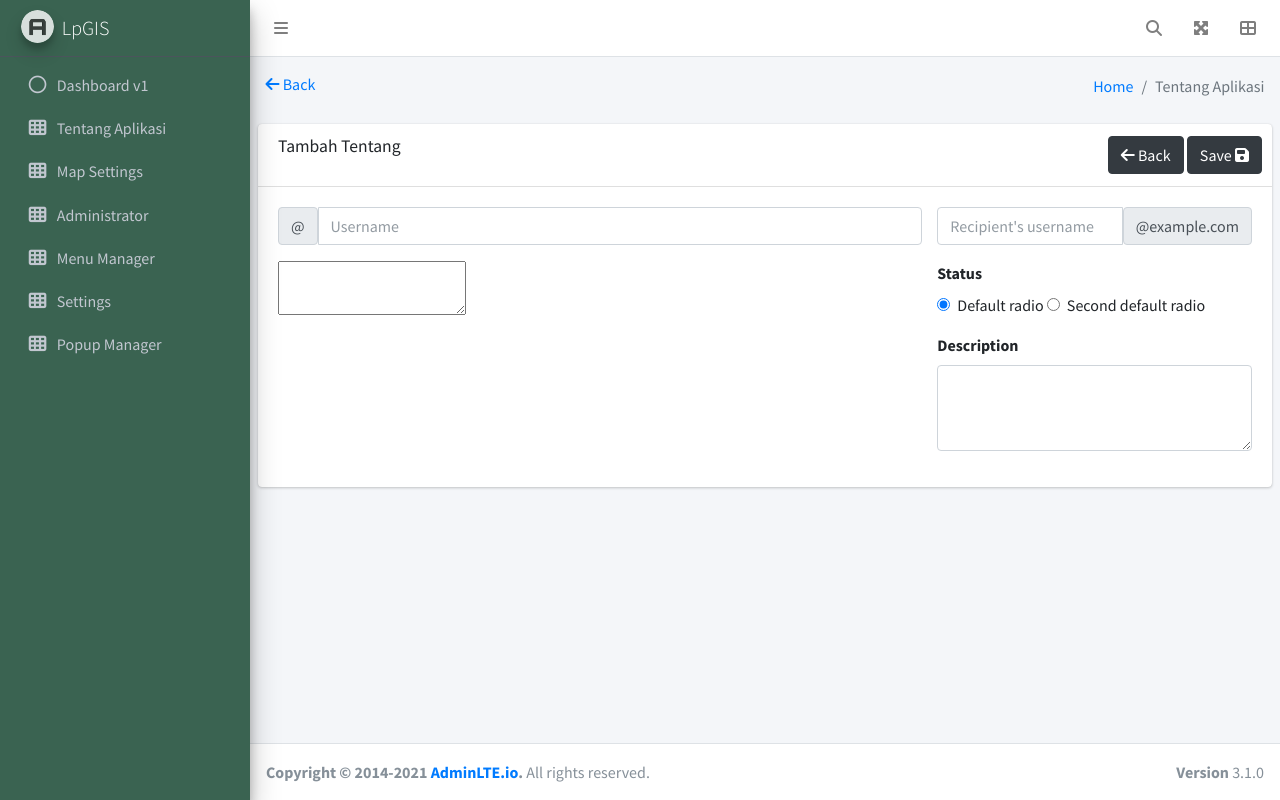
After one commit to afifhibatullahh/gis-web, a CodeIgniter 4 app: template app/Views/admin/tentang/add.php in a window 1280 px wide. The commit adds this page. Run offline with PHP 8.4 and a stand-in for CodeIgniter, Linux system fonts and the light colour scheme; the template is opened without the code that fills it, so the values that code supplies are empty; some libraries are stand-ins or nearby versions.

Commit message:
update tentang aplikasi

```diff
--- /dev/null
+++ b/app/Views/admin/tentang/add.php
@@ -0,0 +1,97 @@
+<?= $this->extend('layout/master'); ?>
+
+<?= $this->section('content'); ?>
+
+
+<!-- Content Wrapper. Contains page content -->
+<div class="content-wrapper">
+    <!-- Content Header (Page header) -->
+    <section class="content-header">
+        <div class="container-fluid">
+            <div class="row mb-2">
+                <div class="col-sm-6">
+                    <a href="/admin/tentang">
+                        <i class="fa-solid fa-arrow-left"></i>
+                        <h6 class="d-inline">Back</h6>
+                    </a>
+                </div>
+                <div class="col-sm-6">
+                    <ol class="breadcrumb float-sm-right">
+                        <li class="breadcrumb-item"><a href="#">Home</a></li>
+                        <li class="breadcrumb-item active">Tentang Aplikasi</li>
+                    </ol>
+                </div>
+            </div>
+        </div><!-- /.container-fluid -->
+    </section>
+
+    <!-- Main content -->
+    <section class="content">
+
+        <div class="card">
+            <div class="card-header">
+                <h3 class="card-title">Tambah Tentang</h3>
+                <div class="card-tools">
+                    <a href="/admin/tentang" class="btn btn-dark">
+                        <i class="fa-solid fa-arrow-left"></i>
+                        <p class="d-inline">
+                            Back
+                        </p>
+                    </a>
+                    <button href="/admin/tentang/add" class="btn btn-dark d-inline" type="submit" form="form">
+                        <p class="d-inline">
+                            Save
+                        </p>
+                        <i class="fas fa-save"></i>
+                    </button>
+                </div>
+            </div>
+
+            <!-- /.card-header -->
+            <div class="card-body">
+                <div class="row">
+                    <div class="col-12 col-lg-8">
+                        <div class="input-group mb-3">
+                            <span class="input-group-text" id="basic-addon1">@</span>
+                            <input type="text" class="form-control" placeholder="Username" aria-label="Username" aria-describedby="basic-addon1">
+                        </div>
+                        <textarea id="summernote">
+                        </textarea>
+                    </div>
+                    <div class="col-12 col-lg-4">
+                        <div class="input-group mb-3">
+                            <input type="text" class="form-control" placeholder="Recipient's username" aria-label="Recipient's username" aria-describedby="basic-addon2">
+                            <span class="input-group-text" id="basic-addon2">@example.com</span>
+                        </div>
+                        <label>Status</label>
+                        <div>
+                            <div class="form-check d-inline">
+                                <input class="form-check-input" type="radio" name="exampleRadios" id="exampleRadios1" value="option1" checked>
+                                <label class="form-check-label" for="exampleRadios1">
+                                    Default radio
+                                </label>
+                            </div>
+                            <div class="form-check d-inline">
+                                <input class="form-check-input" type="radio" name="exampleRadios" id="exampleRadios2" value="option2">
+                                <label class="form-check-label" for="exampleRadios2">
+                                    Second default radio
+                                </label>
+                            </div>
+                        </div>
+                        <div class="my-3">
+                            <label for="exampleFormControlTextarea1" class="form-label">Description</label>
+                            <textarea class="form-control" id="exampleFormControlTextarea1" rows="3"></textarea>
+                        </div>
+
+                    </div>
+                </div>
+            </div>
+            <!-- /.card-body -->
+        </div>
+
+    </section>
+    <!-- /.content -->
+</div>
+<!-- /.content-wrapper -->
+
+<?= $this->endSection(); ?>
--- a/app/Views/layout/master.php
+++ b/app/Views/layout/master.php
@@ -12,13 +12,22 @@
     <link href="https://fonts.googleapis.com/css2?family=Poppins:ital,wght@0,300;0,400;0,700;1,400&display=swap" rel="stylesheet">
     <!-- Font Awesome -->
     <link rel="stylesheet" href="../../plugins/fontawesome-free/css/all.min.css">
+    <link rel="stylesheet" href="https://cdnjs.cloudflare.com/ajax/libs/font-awesome/6.1.1/css/all.min.css" integrity="sha512-KfkfwYDsLkIlwQp6LFnl8zNdLGxu9YAA1QvwINks4PhcElQSvqcyVLLD9aMhXd13uQjoXtEKNosOWaZqXgel0g==" crossorigin="anonymous" referrerpolicy="no-referrer" />
     <!-- Theme style -->
     <link rel="stylesheet" href="../../dist/css/adminlte.min.css">
-    <style>
-        * {
-            font-family: 'Poppins', sans-serif;
-        }
-    </style>
+    <!-- summernote -->
+    <link rel="stylesheet" href="../../plugins/summernote/summernote-bs4.min.css">
+    <!-- DataTables -->
+    <!-- <link rel="stylesheet" href="https://cdn.datatables.net/1.12.1/css/jquery.dataTables.min.css" />
+    <link rel="stylesheet" href="https://cdn.datatables.net/select/1.4.0/css/select.dataTables.min.css" /> -->
+    <link rel="stylesheet" href="../../plugins/datatables-bs4/css/dataTables.bootstrap4.min.css">
+    <link rel="stylesheet" href="../../plugins/datatables-responsive/css/responsive.bootstrap4.min.css">
+    <link rel="stylesheet" href="../../plugins/datatables-buttons/css/buttons.bootstrap4.min.css">
+    <link type="text/css" href="//gyrocode.github.io/jquery-datatables-checkboxes/1.2.12/css/dataTables.checkboxes.css" rel="stylesheet" />
+
+    <!-- Theme style -->
+
+    <link rel="stylesheet" href="<?= base_url('style.css'); ?>">
 </head>
 
 <body class="hold-transition sidebar-mini">
@@ -86,12 +95,34 @@
 
     <!-- jQuery -->
     <script src="../../plugins/jquery/jquery.min.js"></script>
+    <script>
+        var linkDatatable = "<?= base_url("admin/tentang/listdata") ?>";
+    </script>
+    <script src="<?= base_url('custom.js'); ?>"></script>
+    <!-- DataTables  & Plugins -->
+    <script src="../../plugins/datatables/jquery.dataTables.min.js"></script>
+    <script src="../../plugins/datatables-bs4/js/dataTables.bootstrap4.min.js"></script>
+    <script src="../../plugins/datatables-responsive/js/dataTables.responsive.min.js"></script>
+    <script src="../../plugins/datatables-responsive/js/responsive.bootstrap4.min.js"></script>
+    <script src="../../plugins/datatables-buttons/js/dataTables.buttons.min.js"></script>
+    <script src="../../plugins/datatables-buttons/js/buttons.bootstrap4.min.js"></script>
+    <script src="../../plugins/jszip/jszip.min.js"></script>
+    <script src="../../plugins/pdfmake/pdfmake.min.js"></script>
+    <script src="../../plugins/pdfmake/vfs_fonts.js"></script>
+    <script src="../../plugins/datatables-buttons/js/buttons.html5.min.js"></script>
+    <script src="../../plugins/datatables-buttons/js/buttons.print.min.js"></script>
+    <script src="../../plugins/datatables-buttons/js/buttons.colVis.min.js"></script>
+    <!-- <script src="https://code.jquery.com/jquery-3.5.1.js"></script>
+    <script src="https://cdn.datatables.net/1.12.1/js/jquery.dataTables.min.js"></script>
+    <script src="https://cdn.datatables.net/select/1.4.0/js/dataTables.select.min.js"></script> -->
+    <script type="text/javascript" src="//gyrocode.github.io/jquery-datatables-checkboxes/1.2.12/js/dataTables.checkboxes.min.js"></script>
     <!-- Bootstrap 4 -->
     <script src="../../plugins/bootstrap/js/bootstrap.bundle.min.js"></script>
     <!-- AdminLTE App -->
     <script src="../../dist/js/adminlte.min.js"></script>
-    <!-- AdminLTE for demo purposes -->
-    <script src="../../dist/js/demo.js"></script>
+
+    <!-- Summernote -->
+    <script src="../../plugins/summernote/summernote-bs4.min.js"></script>
 </body>
 
 </html>
--- a/app/Views/layout/sidebar.php
+++ b/app/Views/layout/sidebar.php
@@ -16,17 +16,57 @@
                with font-awesome or any other icon font library -->
                 <li class="nav-item">
                 <li class="nav-item">
-                    <a href="" class="nav-link">
+                    <a href="/admin" class="nav-link">
                         <i class="far fa-circle nav-icon"></i>
                         <p>Dashboard v1</p>
                     </a>
                 </li>
                 </li>
                 <li class="nav-item">
-                    <a href="" class="nav-link">
+                    <a href="/admin/tentang" class="nav-link">
                         <i class="nav-icon fas fa-th"></i>
                         <p>
-                            Widgets
+                            Tentang Aplikasi
+                        </p>
+                    </a>
+                </li>
+                <li class="nav-item">
+                    <a href="/admin/map" class="nav-link">
+                        <i class="nav-icon fas fa-th"></i>
+                        <p>
+                            Map Settings
+                        </p>
+                    </a>
+                </li>
+                <li class="nav-item">
+                    <a href="/admin/administrator" class="nav-link">
+                        <i class="nav-icon fas fa-th"></i>
+                        <p>
+                            Administrator
+                        </p>
+                    </a>
+                </li>
+                <li class="nav-item">
+                    <a href="/admin/menu" class="nav-link">
+                        <i class="nav-icon fas fa-th"></i>
+                        <p>
+                            Menu Manager
+                        </p>
+                    </a>
+                </li>
+                <li class="nav-item">
+                    <a href="/admin/settings" class="nav-link">
+                        <i class="nav-icon fas fa-th"></i>
+                        <p>
+                            Settings
+                        </p>
+                    </a>
+                </li>
+                <li class="nav-item">
+                    <a href="/admin/popup" class="nav-link">
+                        <i class="nav-icon fas fa-th"></i>
+                        <p>
+                            Popup Manager
                         </p>
                     </a>
                 </li>
```
Also changed, not shown: app/Config/Routes.php (+15 -1 lines), app/Controllers/Admin/Tentang.php (added, +53 -0 lines), app/Models/TentangModel.php (added, +40 -0 lines), app/Views/admin/tentang/index.php (added, +101 -0 lines), app/Views/admin/tentang/update.php (added).
